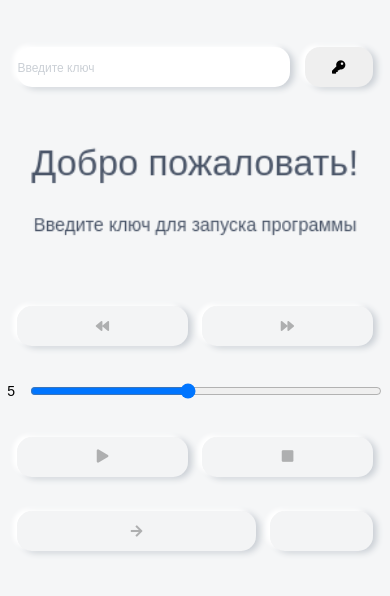
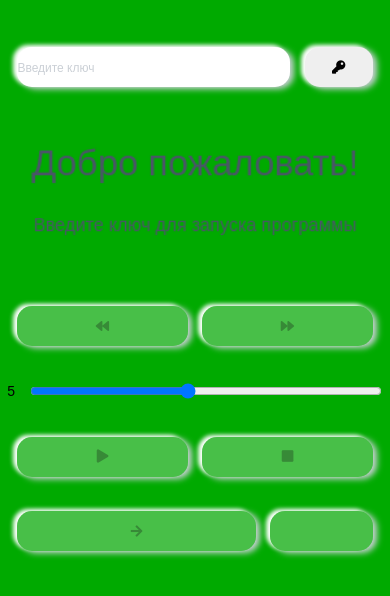
Before and after one commit to Kalinovi44-engineer/FunArt, a plain HTML site: page index.html in a window 390 px wide. Drawn offline with Linux system fonts and the light colour scheme; a web font is replaced by a local one.

Commit message:
Update style.css

```diff
--- a/style.css
+++ b/style.css
@@ -126,8 +126,18 @@ input#myLoad::placeholder {
  width: 94%;
  box-shadow: none;
 }
-@media (max-width: 1300px){
+@media (max-width: 1290px){
 .container {
   width: 100%;
+    height: 1000px;
   box-shadow: none;
+  background-color: #aa0000;
+  }
 }
+@media (max-width: 768px){
+.container {
+  width: 100%;
+  height: 900px;
+  box-shadow: none;
+  background-color: #00aa00;
+}
```
